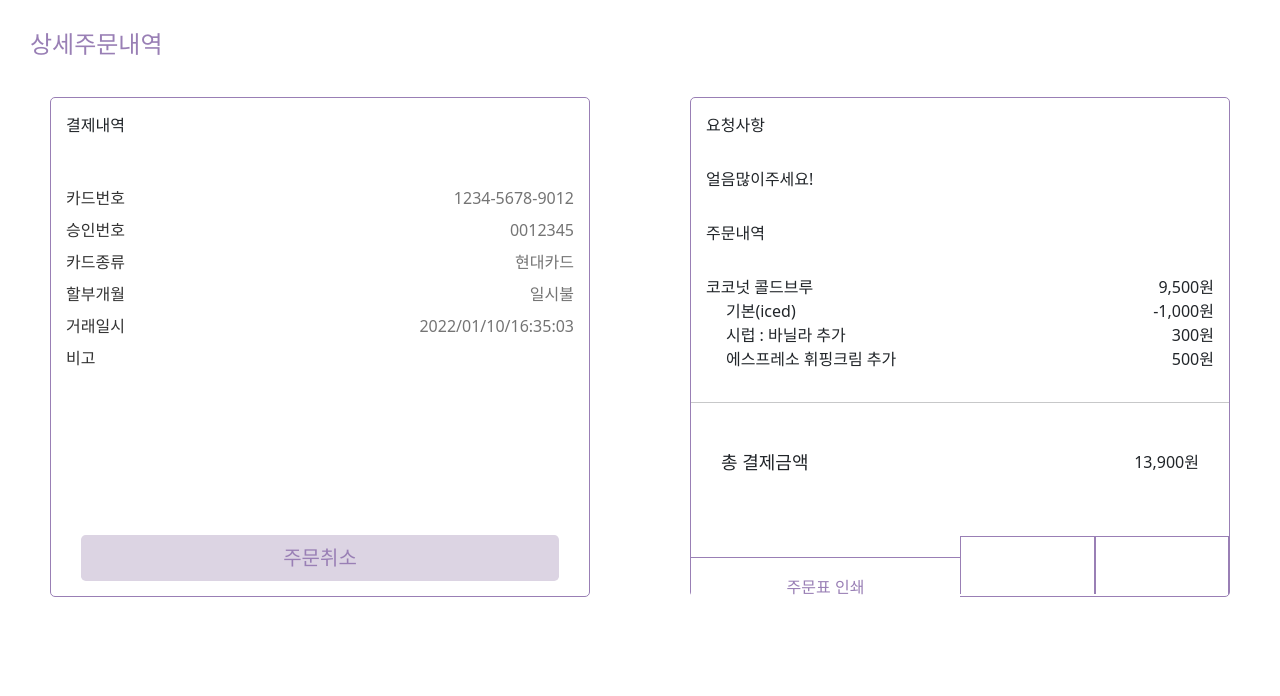
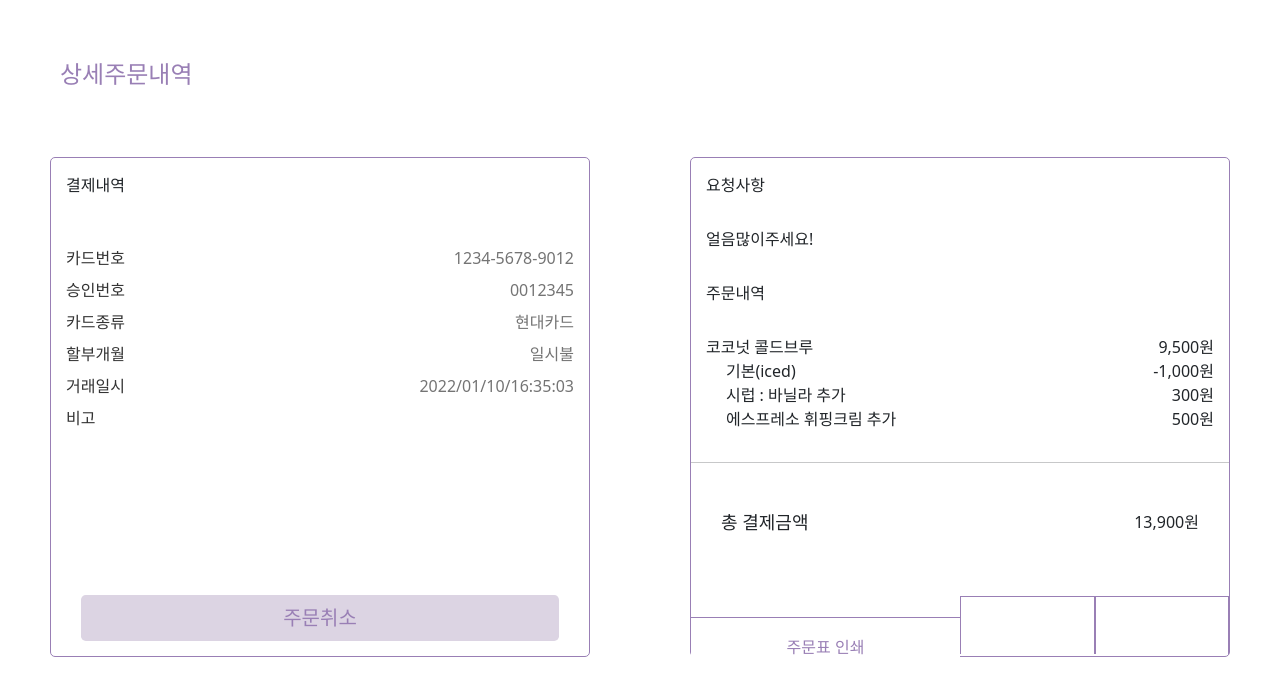
Before and after one commit to jgsjss/ding, a Vue app: page /orderprint in a window 1280 px wide. Shown: the top 696 px of the page. Built offline with nearby package versions, Linux system fonts and the light colour scheme; no server answers; some icons are missing.

Commit message:
01.14 13:01
orderprint css 수정전

```diff
--- a/package.json
+++ b/package.json
@@ -13,6 +13,7 @@
     "core-js": "^3.6.5",
     "jquery": "^3.6.0",
     "mitt": "^3.0.0",
+    "print-js": "^1.6.0",
     "vue": "^3.0.0",
     "vue-router": "^4.0.0-0",
     "vuex": "^4.0.0-0"
--- a/public/index.html
+++ b/public/index.html
@@ -16,6 +16,7 @@
       <link href="https://fonts.googleapis.com/css2?family=Nanum+Gothic:wght@400;700&display=swap" rel="stylesheet">
       <!--bootstrap-->
       <link href="https://cdn.jsdelivr.net/npm/bootstrap@5.1.3/dist/css/bootstrap.min.css" rel="stylesheet" integrity="sha384-1BmE4kWBq78iYhFldvKuhfTAU6auU8tT94WrHftjDbrCEXSU1oBoqyl2QvZ6jIW3" crossorigin="anonymous">
+
       <title><%= htmlWebpackPlugin.options.title %></title>
   </head>
   <body>
--- a/src/assets/css/Ordermanagement/OrderPrint.css
+++ b/src/assets/css/Ordermanagement/OrderPrint.css
@@ -6,7 +6,7 @@
   .pay_container > div {
     display: flex;
     flex-direction: row;
-    align-items: flex-start;
+    align-items:center;
     position:relative;
   }
   /* .pay_container > div:after {
@@ -19,6 +19,16 @@
     height:1px;
     background:#ddd;
   } */
+  .print_header_wrap {
+    display: flex;
+    justify-content: space-between;
+    font-size: 30px;
+    color:#997fb5;
+    padding:30px;
+  }
+  .xi-close {
+      cursor: pointer;
+  }
   .print_text {
       padding:30px;
       color:#997fb5;
@@ -153,3 +163,13 @@
   .print_page-count {
     display: none;
   }
+
+  @media print {
+    body * {
+    visibility: hidden;
+    }
+    .orderprint_box2 * {
+    visibility: visible;
+    margin:0 auto;
+    }
+  }
--- a/src/main.js
+++ b/src/main.js
@@ -7,6 +7,7 @@ import mitt from 'mitt'
 import mixins from './mixins'
 
 
+
 const emitter = mitt();
 const app = createApp(App)
 app.config.globalProperties.emitter = emitter;
--- a/src/view/OrderPrint.vue
+++ b/src/view/OrderPrint.vue
@@ -1,8 +1,13 @@
 <template>
   <div class="pay_container">
+      <div class="print_header_wrap">
       <h4 class="print_text">
           상세주문내역
       </h4>
+
+            <span class="xi-close" @click="$router.go(-1)"></span>
+
+        </div>
     <div>
 
       <!--//결제내역//-->
@@ -56,7 +61,7 @@
           </div>
         <!--///영수증 인쇄 옆 버튼-->
          <div class="print_btn-cover">
-          <router-link to="/OrderPrint"><button type="text" class="print_receipt_btn"
+          <router-link to="/OrderPrint"><button type="text" class="print_receipt_btn" onclick="window.print()"
           >주문표 인쇄</button></router-link>
           <button :disabled="menulistpageNum === 0" @click="prevPage2" class="print_page-btn">
             <i class="xi-angle-up"></i>
@@ -72,10 +77,18 @@
 </template>
 
 <script>
+import * as Printjs from "print-js";
 
 export default {
-
-};
+   method: {
+     print() {
+       Printjs({
+         printable: "orderprint_box2", //Id to print content
+         type: "HTML"
+      });
+    }
+   }
+ };
 </script>
 
 <style>
```
Also changed, not shown: 1 other file (tests, documents, lock files or other folders).
